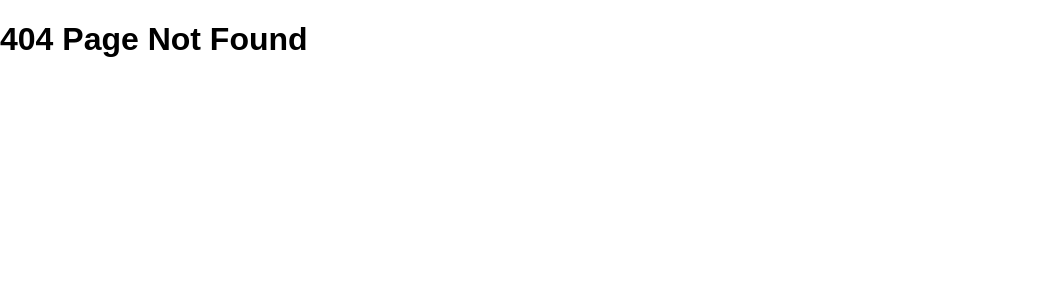
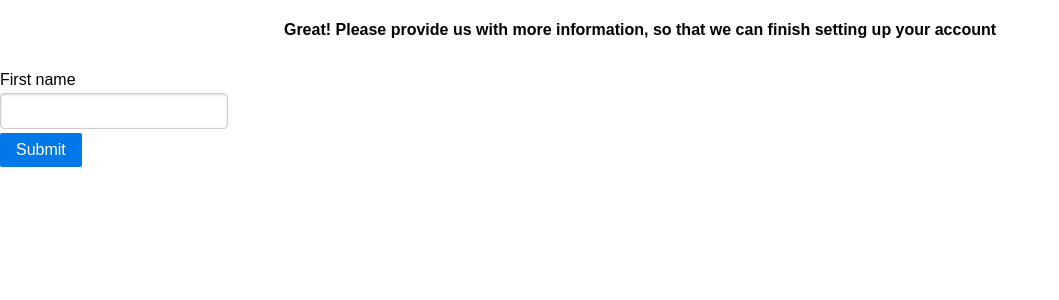
Before and after one commit to davidcbalsley/final-project, a React (Create React App) app in the folder client/: page /ClientCreateNameAndAddress in a window 1280 px wide. Before the commit this address had no page. Shown: the top 300 px of the page, without its empty margins (0-1059 px from the left). Built offline with nearby package versions, Linux system fonts and the light colour scheme.

Commit message:
converting code to use MySQL database

```diff
--- a/client/src/App.js
+++ b/client/src/App.js
@@ -2,6 +2,7 @@ import React from "react";
 import { BrowserRouter as Router, Route, Switch } from "react-router-dom";
 import Home from "./pages/Home";
 import ClientCreateLogin from "./pages/ClientCreateLogin";
+import ClientCreateNameAndAddress from "./pages/ClientCreateNameAndAddress";
 import NoMatch from "./pages/NoMatch";
 
 function App() {
@@ -11,6 +12,7 @@ function App() {
         <Switch>
           <Route exact path="/" component={Home} />
           <Route exact path="/ClientCreateLogin" component={ClientCreateLogin} />
+          <Route exact path="/ClientCreateNameAndAddress" component={ClientCreateNameAndAddress} />
           <Route component={NoMatch} />
         </Switch>
       </div>
--- /dev/null
+++ b/client/src/pages/ClientCreateNameAndAddress.js
@@ -0,0 +1,21 @@
+import React from "react";
+
+function ClientCreateNameAndAddress() {
+    return (
+        <div className="content">
+            {/* Home page title */}
+            <h4 className="content-head" style={{ textAlign: "center" }}>Great! Please provide us with more information, so that we can finish setting up your account</h4>
+
+            <form class="pure-form pure-form-stacked">
+                <fieldset>
+                    <label for="new-first-name">First name</label>
+                    <input type="text" id="new-first-name" />
+
+                    <button type="submit" class="pure-button pure-button-primary">Submit</button>
+                </fieldset>
+            </form>
+        </div>
+    );
+}
+
+export default ClientCreateNameAndAddress;
--- a/package.json
+++ b/package.json
@@ -21,7 +21,8 @@
   "dependencies": {
     "axios": "^0.18.0",
     "express": "^4.16.3",
+    "if-env": "^1.0.4",
     "mongoose": "^5.3.16",
-    "if-env": "^1.0.4"
+    "mysql": "^2.18.1"
   }
 }
```
Also changed, not shown: 2 other files (tests, documents, lock files or other folders).
